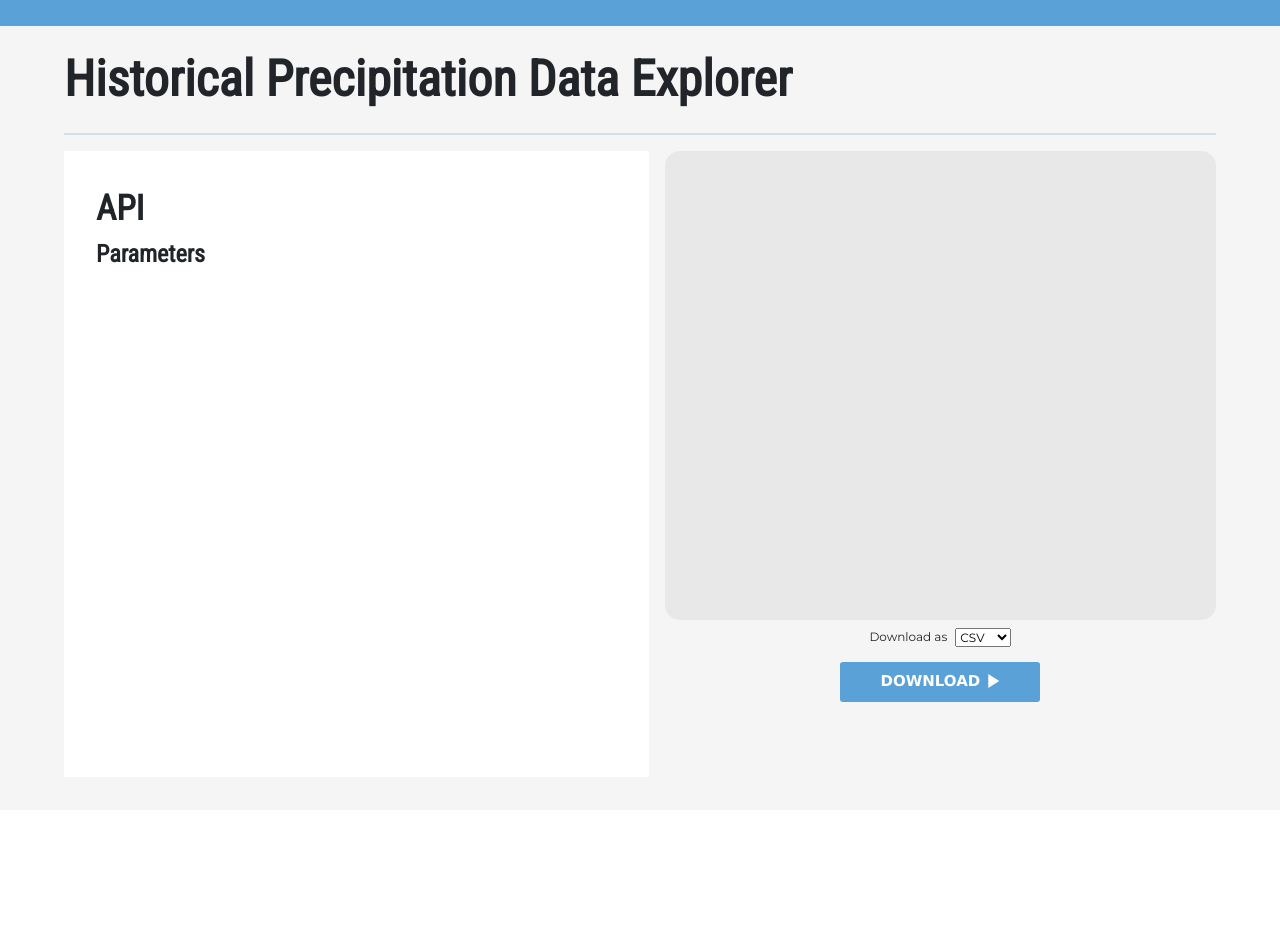
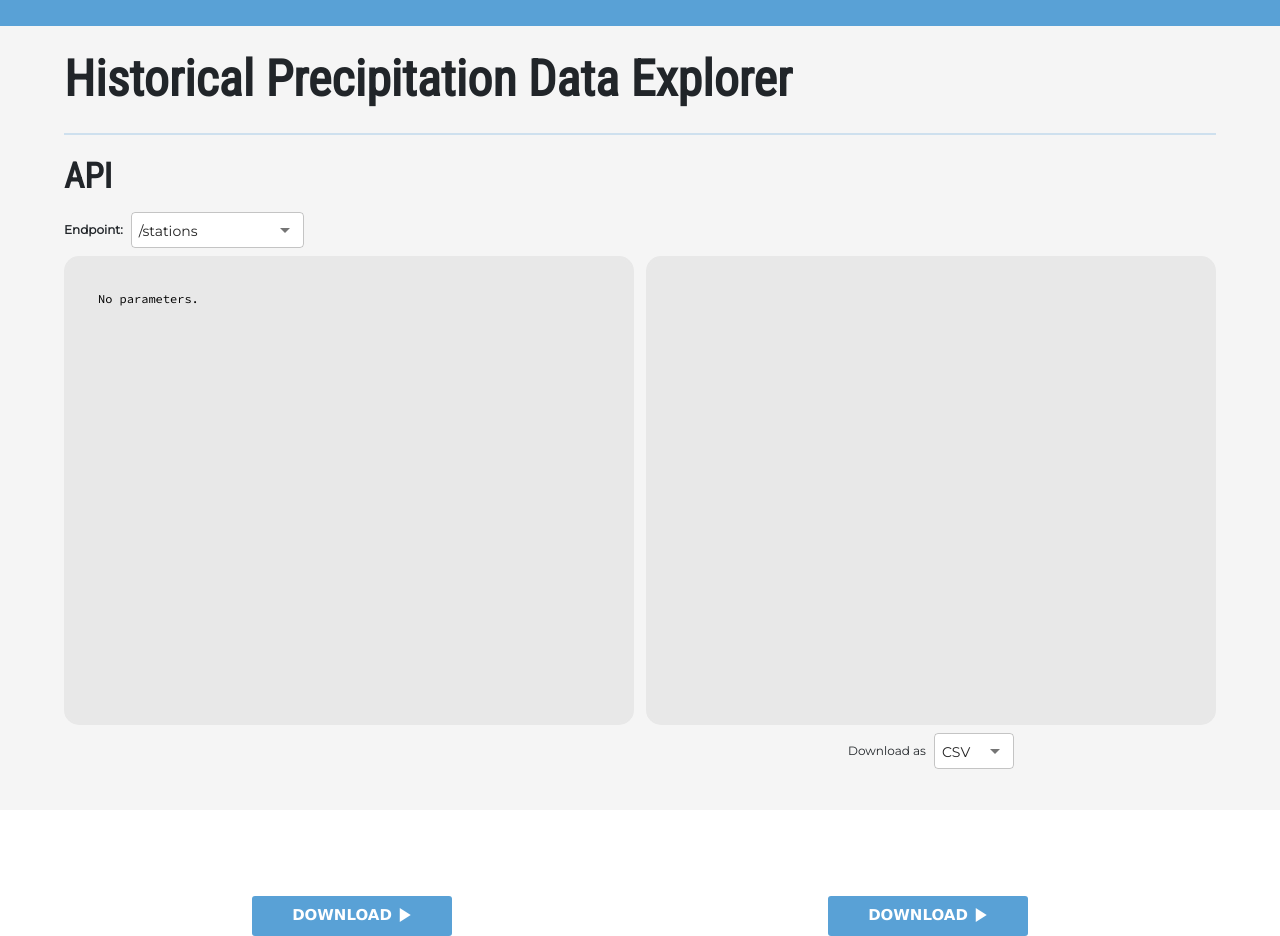
Before and after one commit to coconutcastle/historical-climate-data, a React (Vite) app in the folder frontend/: page /api in a window 1280 px wide. Shown: the part 40-976 px from the top of the page. Before the commit the page ends 850 px from the top, so only its background shows below. Built offline with nearby package versions, Linux system fonts and the light colour scheme.

Commit message:
some api styles, and starter text

```diff
--- a/frontend/src/App.scss
+++ b/frontend/src/App.scss
@@ -212,7 +212,6 @@ hr {
   margin-left: 10px;
 }
 
-
 button:hover {
   opacity: 80%;
   transition: opacity 0.3s ease;
@@ -415,9 +414,25 @@ i.help-icon {
 .text-area {
   background-color: $text-field-gray;
   border-radius: 15px;
+  border: 2px solid $text-field-gray;
   padding: 2rem;
   font-family: "Source Code Pro";
   tab-size: 4;
   height: 75%;
   overflow: auto;
+  resize: none;
+
+  &:focus {
+    outline: none;
+    border: 2px solid rgba(0, 0, 0, .1)
+  }
 }
+
+select {
+  font-family: inherit;
+  font-size: 12px;
+
+  option:hover {
+    background-color: $primary;
+  }
+}
--- a/frontend/src/App.tsx
+++ b/frontend/src/App.tsx
@@ -25,7 +25,7 @@ const AboutDocsSubPage = React.lazy(() => import('./routes/documentation/section
 const ParamsDocsSubPage = React.lazy(() => import('./routes/documentation/sections/DownloadParamsDocs'));
 const FormatDocsSubPage = React.lazy(() => import('./routes/documentation/sections/DownloadFormatDocs'));
 const ApiDocsSubPage = React.lazy(() => import('./routes/documentation/sections/ApiDocs'));
-const ApiPage = React.lazy(() => import('./routes/ApiPage'));
+const ApiPage = React.lazy(() => import('./routes/api/ApiPage'));
 
 const App: React.FC = () => {
 
--- a/frontend/src/MuiTheme.ts
+++ b/frontend/src/MuiTheme.ts
@@ -49,10 +49,57 @@ export const MuiTheme = createTheme({
         }
       }
     },
+    MuiSelect: {
+      styleOverrides: {
+        select: {
+          fontSize: '14px',
+          backgroundColor: '#FFFFFF',
+          height: '20px',
+          padding: '0.5rem',
+          border: 'none',
+          //MuiAutocomplete-root .MuiAutocomplete-inputRoot .MuiOutlinedInput-notchedOutline
+          //MuiInputBase-root-MuiOutlinedInput-root-MuiSelect-root.Mui-focused .MuiOutlinedInput-notchedOutline
+          inputBase: {
+            "&.MuiOutlinedInput-input": {
+              minHeight: '0em'
+            },
+            "&.MuiOutlinedInput-root": {
+              lineHeight: '0em'
+            },
+            root: {
+              "&.Mui-focused .MuiOutlinedInput-notchedOutline": {
+                borderColor: "#000000"
+              },
+              "&.MuiOutlinedInput-root-MuiSelect-root.Mui-focused .MuiOutlinedInput-notchedOutline": {
+                borderColor: "#000000"
+              }
+            }
+          },
+          "&.Mui-focused.MuiOutlinedInput-notchedOutline": {
+            borderColor: "#000000"
+          },
+          inputRoot: {
+            "&.Mui-focused .MuiOutlinedInput-notchedOutline": {
+              borderColor: "#000000"
+            }
+          }
+        },
+        // outlined: {
+        //   borderColor: "#000000"
+        // }
+      }
+    },
     MuiPaper: {
       styleOverrides: {
         root: {
-          borderRadius: '0px',
+          borderRadius: '0px'
+        }
+      }
+    },
+    MuiMenuItem: {
+      styleOverrides: {
+        root: {
+          fontSize: '14px'
         }
       }
     },
--- a/frontend/src/routes/ApiPage.tsx
+++ /dev/null
@@ -1,44 +0,0 @@
-import { useState } from "react";
-
-export default function ApiPage() {
-
-  const [downloadFormat, setDownloadFormat] = useState<'csv' | 'json'>('csv');
-
-  return (
-    <div className="data-content" style={{ height: '100vh' }} >
-      <div className='title'>
-        Historical Precipitation Data Explorer
-      </div>
-      <hr style={{ width: "100%" }} />
-      <div className="d-flex flex-row" style={{ height: "85%" }}>
-        <div className="plain-section w-100" style={{ overflow: 'auto' }}>
-          <div className='heading-1'>
-            API
-          </div>
-          <div className='heading-2'>
-            Parameters
-          </div>
-        </div>
-        <div className="d-flex flex-column w-100 ms-3">
-          <div className="text-area">
-
-          </div>
-          <div className="d-flex flex-row mx-auto">
-            <div className="mt-2">Download as</div>
-            <select className="mt-2 ms-2" value={downloadFormat} onChange={(e: any) => setDownloadFormat(e.target.value)}>
-              <option value='csv'>CSV</option>
-              <option value='json'>JSON</option>
-            </select>
-          </div>
-          <button className='med-button mx-auto'>
-            <div className='med-button-text'>
-              DOWNLOAD
-            </div>
-            <i className='material-icons'>play_arrow</i>
-          </button>
-        </div>
-      </div>
-
-    </div>
-  )
-}
--- /dev/null
+++ b/frontend/src/routes/api/ApiPage.tsx
@@ -0,0 +1,100 @@
+import { useState, useEffect } from "react";
+import Select from "@mui/material/Select";
+import MenuItem from "@mui/material/MenuItem";
+import starterText from './starterText.json';
+
+type endpoints = 'stations' | 'basic-stations' | 'countries' | 'regions' | 'download';
+
+const endpointsUrls: Record<endpoints, string> = {
+  'stations': '/stations',
+  'basic-stations': '/basic/stations',
+  'countries': '/countries',
+  'regions': '/regions',
+  'download': '/download'
+}
+
+export default function ApiPage() {
+
+  const [endpoint, setEndpoint] = useState<endpoints>('stations');
+  const [downloadFormat, setDownloadFormat] = useState<'csv' | 'json'>('csv');
+  const [queryParams, setQueryParams] = useState<string>('No parameters.');
+
+  useEffect(() => {
+    setQueryParams(starterText[endpoint]);
+  }, [endpoint]);
+
+  return (
+    <div className="data-content" style={{ height: '100vh' }} >
+      <div className='title'>
+        Historical Precipitation Data Explorer
+      </div>
+      <hr style={{ width: "100%" }} />
+      <div className='heading-1'>
+        API
+      </div>
+      <div className="d-flex flex-row align-items-center mt-2 mb-2">
+        <b className="me-2">Endpoint: </b>
+        <Select
+          id="endpoint-select"
+          value={endpoint}
+          onChange={(e: any) => (setEndpoint(e.target.value))}
+          style={{ width: '15%' }}
+        >
+          {Object.keys(endpointsUrls).map((endpoint: string) =>
+            <MenuItem value={endpoint}>{endpointsUrls[endpoint as endpoints]}</MenuItem>)}
+        </Select>
+      </div>
+      <div className="d-flex flex-row" style={{ height: "85%" }}>
+        <div className="d-flex flex-column w-100 me-1">
+          <textarea id='query-params-textarea' className="text-area"
+            style={{ whiteSpace: 'pre' }}
+            value={queryParams}
+            onChange={(e: any) => setQueryParams(e.target.value)}
+          />
+          {/* <button className='med-button mx-auto'>
+            <div className='med-button-text'>
+              DOWNLOAD
+            </div>
+            <i className='material-icons'>play_arrow</i>
+          </button> */}
+        </div>
+        <div className="d-flex flex-column w-100 ms-2">
+          <textarea readOnly id='response-textarea' className="text-area" style={{ whiteSpace: 'pre' }} />
+          <div className="d-flex flex-row align-items-center mx-auto mt-2">
+            <div className="me-2">Download as</div>
+            <Select
+              id="download-format-select"
+              value={downloadFormat}
+              onChange={(e: any) => (setDownloadFormat(e.target.value))}
+              style={{ width: '80px' }}
+            >
+              <MenuItem value={'csv'}>CSV</MenuItem>
+              <MenuItem value={'json'}>JSON</MenuItem>
+            </Select>
+          </div>
+          {/* <button className='med-button mx-auto'>
+            <div className='med-button-text'>
+              DOWNLOAD
+            </div>
+            <i className='material-icons'>play_arrow</i>
+          </button> */}
+        </div>
+      </div>
+      <div className="d-flex flex-row justify-content-evenly">
+        <button className='med-button mx-auto'>
+          <div className='med-button-text'>
+            DOWNLOAD
+          </div>
+          <i className='material-icons'>play_arrow</i>
+        </button>
+        <button className='med-button mx-auto'>
+          <div className='med-button-text'>
+            DOWNLOAD
+          </div>
+          <i className='material-icons'>play_arrow</i>
+        </button>
+      </div>
+
+    </div>
+  )
+}
--- /dev/null
+++ b/frontend/src/routes/api/starterText.json
@@ -0,0 +1,7 @@
+{
+  "stations": "No parameters.",
+  "basic-stations": "No parameters.",
+  "countries": "No parameters.",
+  "regions": "No parameters.",
+  "download": "{\n\t years: Range[],\n\t months: [],\n\t countries: [],\n\t regions: [],\n\t coordinates: [],\n\t stations: [],\n\t dataTypes: []\n}"
+}
--- a/frontend/src/routes/download/DownloadPage.tsx
+++ b/frontend/src/routes/download/DownloadPage.tsx
@@ -168,8 +168,8 @@ export default function DownloadPage() {
             const stationNames = formattedDownload.map((stationData: any[]) => (stationData[stationData.length - 1])['station']);
             downloadZip(formattedDownload, downloadType, stationNames);
           } else {
-            // console.log(isFetchingDownloadData, params, format, downloadType, formattedDownload);
-            downloadCSV(formattedDownload, downloadType);
+            console.log(isFetchingDownloadData, params, format, downloadType, formattedDownload);
+            // downloadCSV(formattedDownload, downloadType);
           };
         }
       });
```
Also changed, not shown: frontend/src/routes/api/starterText.txt (added).
